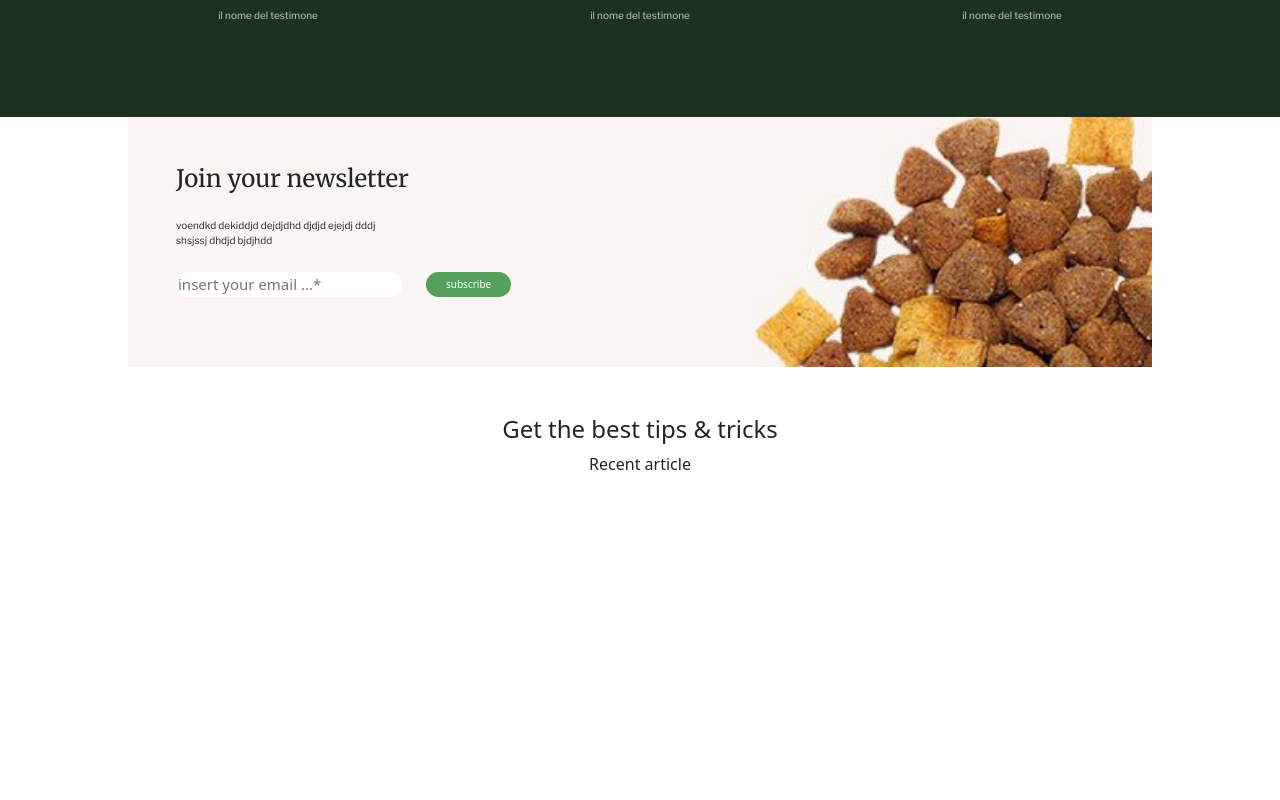
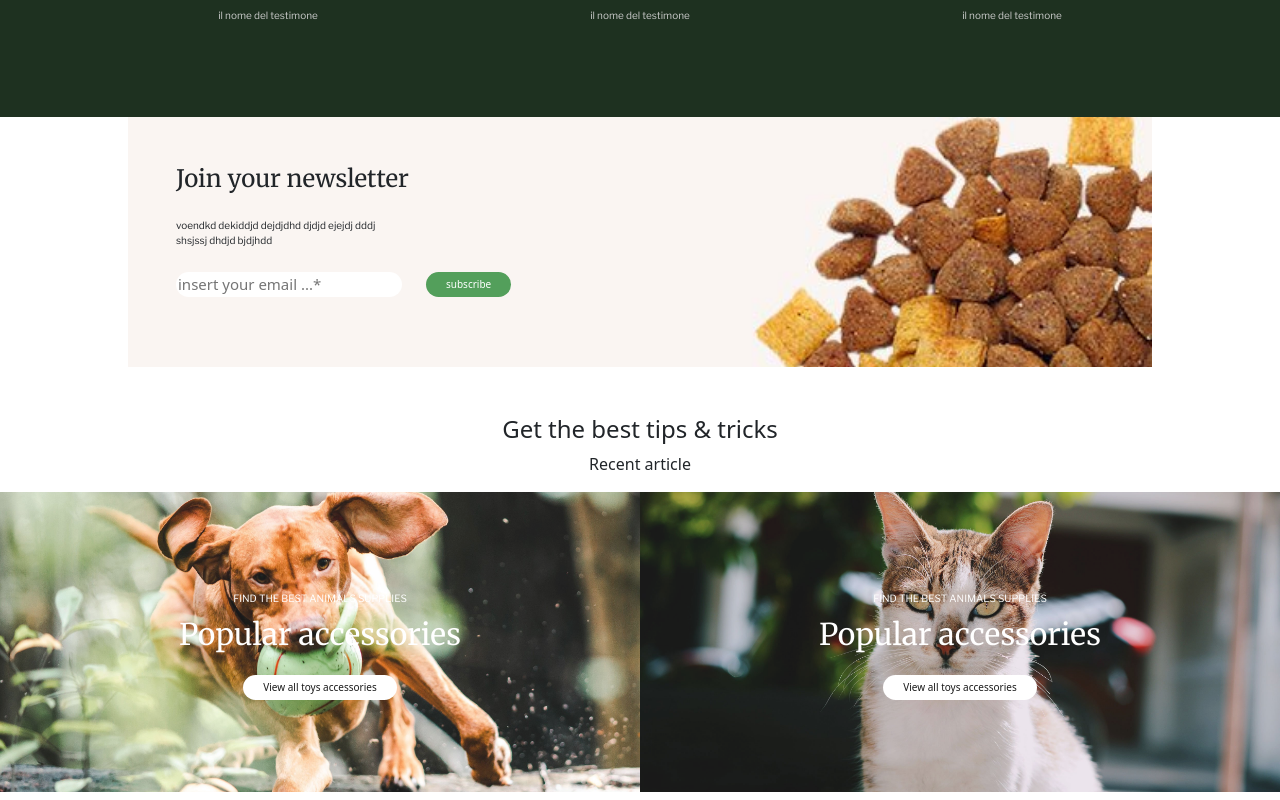
Before and after one commit to Fradala/proj-html-vuejs, a Vue app: page / in a window 1280 px wide. Shown: the part 2136-2936 px from the top of the page. Before the commit the page ends 2628 px from the top, so only its background shows below. Built offline with nearby package versions, Linux system fonts and the light colour scheme.

Commit message:
aggiunto due foto cane e gatto con titolo testo e bottone

```diff
--- a/src/components/AppMain.vue
+++ b/src/components/AppMain.vue
@@ -144,10 +144,50 @@
         <h4>
             Get the best tips & tricks
         </h4>
-        <p>
+        <p class="fs-7">
             Recent article
         </p>
     </div>
+    <!--
+    <section>
+        quattro cards
+
+        <button>Read all article </button>
+
+    </section>
+    -->
+
+    <section class="due-animali d-flex text-center">
+        <div class="cane">
+            <h5 class="text-uppercase">
+                find the best animals supplies
+            </h5>
+
+            <p>
+                Popular accessories
+            </p>
+
+            <button>
+                View all toys accessories
+            </button>
+
+        </div>
+        <div class="gatto">
+            <h5 class="text-uppercase">
+                find the best animals supplies
+            </h5>
+
+            <p>
+                Popular accessories
+            </p>
+
+            <button>
+                View all toys accessories
+            </button>
+
+        </div>
+    </section>
+
 
 
 
@@ -365,6 +405,72 @@ export default {
 
 }
 
+.due-animali{
+
+    .cane{
+        background-image: url(../assets/images/banner-8-2x.jpg);
+        width: 50%;
+        height: 300px;
+        background-size: cover;
+        background-position: center center;
+        background-repeat: no-repeat;
+        opacity: 90%;
+        color: white;
+
+        h5{
+            font-family: 'Libre Franklin', sans-serif;
+            font-size: 10px;
+            margin-top: 100px;
+        }
+        p{
+            font-family: 'Merriweather', serif;
+            font-size: 30px;
+        }
+        button{
+            border-radius: 20px;
+            background-color: white;
+            color: black;
+            border: none;
+            font-size: 10px;
+            padding: 5px 20px;
+
+        }
+    }
+
+    .gatto{
+        background-image: url(../assets/images/banner-9-2x.jpg);
+        width: 50%;
+        height: 300px;
+        background-size: cover;
+        background-position: center center;
+        background-repeat: no-repeat;
+        opacity: 90%;
+        color: white;
+
+        h5{
+            font-family: 'Libre Franklin', sans-serif;
+            font-size: 10px;
+            margin-top: 100px;
+        }
+        p{
+            font-family: 'Merriweather', serif;
+            font-size: 30px;
+        }
+
+        button{
+            border-radius: 20px;
+            background-color: white;
+            color: black;
+            border: none;
+            font-size: 10px;
+            padding: 5px 20px;
+
+        }
+
+
+    }
+}
+
 
 
 
```
